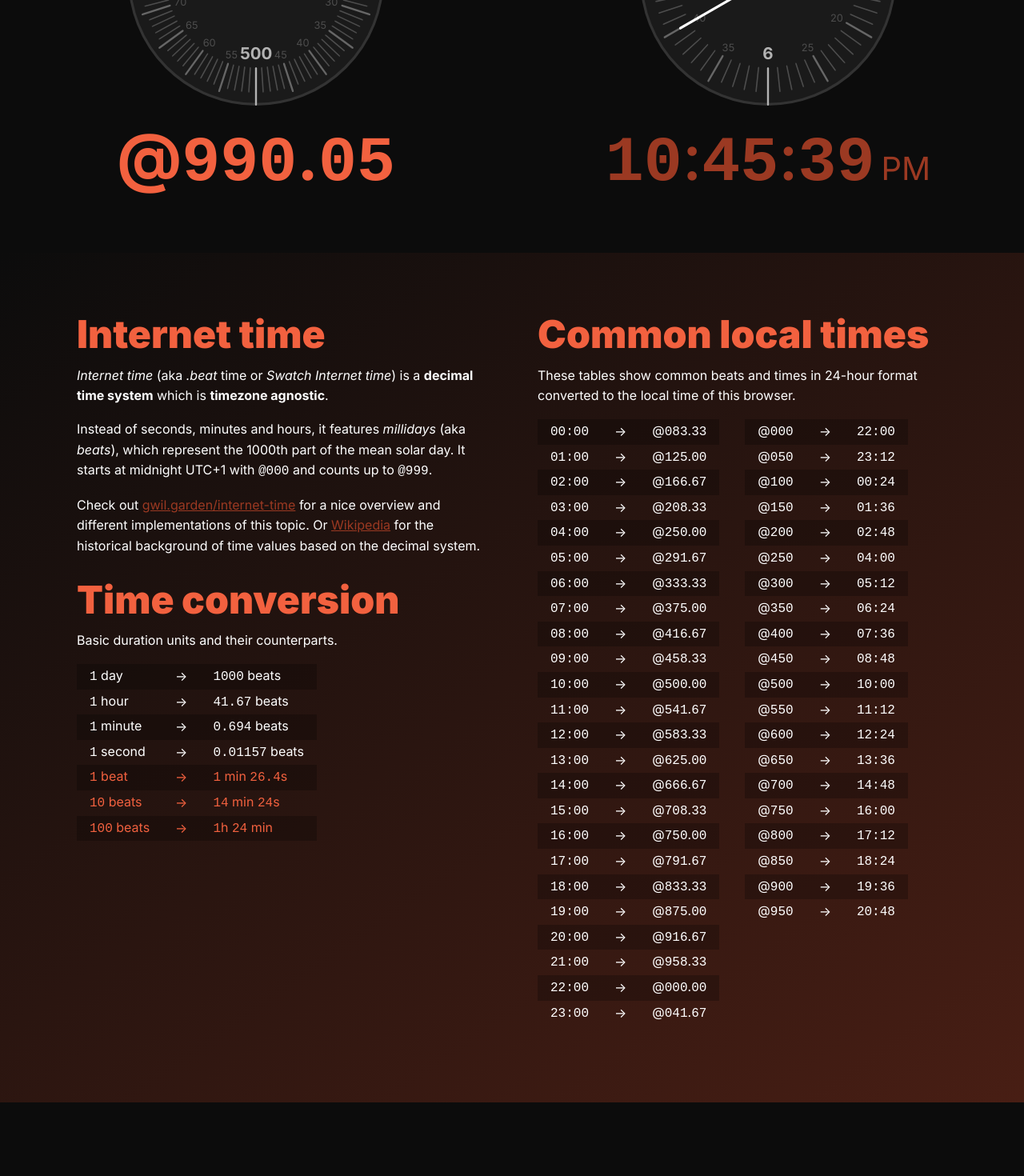
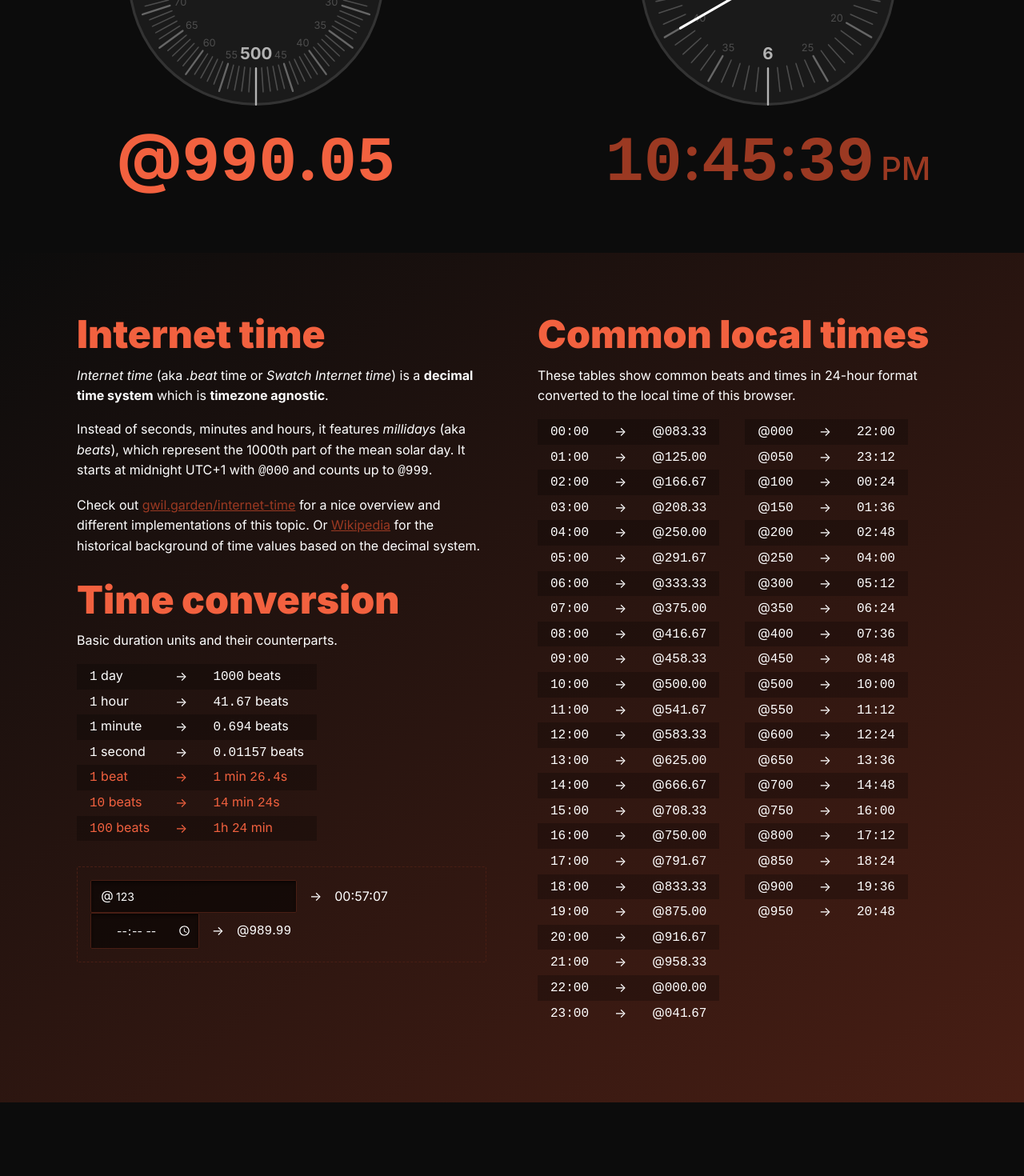
Before and after one commit to devmount/millidays, a Vue app: page / in a window 1280 px wide. Shown: the part 300-1770 px from the top of the page at 80% size. Built offline with nearby package versions, Linux system fonts and the light colour scheme.

Commit message:
➕️ Add input conversion (wip)

```diff
--- a/src/App.vue
+++ b/src/App.vue
@@ -1,8 +1,10 @@
 <script setup lang="ts">
-import { onMounted, ref } from 'vue';
+import { computed, onMounted, ref } from 'vue';
 import { fromDateParts, now, nowParts, toDate } from '@/lib/millidays';
+import { TimeMode } from './lib/clock';
 import AnalogClock from "@/components/AnalogClock.vue";
-import { TimeMode } from './lib/clock';
+import DotBeat from "@/components/DotBeat.vue";
+import DigitalTime from './components/DigitalTime.vue';
 
 const millidays = ref(['0', '0']);
 const localtime = ref(['0', '0', '0', '']);
@@ -19,6 +21,14 @@ const timeParts = () => {
   return parts;
 };
 
+const beats = ref<number>(123);
+const convertedBeats = computed(() => beats.value
+  ? toDate(beats.value).toLocaleTimeString([], { hour: "2-digit", minute: "2-digit", second: '2-digit', hour12: false })
+  : ''
+);
+const ctime = ref();
+const convertedTime = computed(() => fromDateParts(ctime.value ?? new Date()));
+
 onMounted(() => {
   setInterval(() => {
     millidays.value = nowParts();
@@ -33,15 +43,12 @@ onMounted(() => {
     <!-- Millidays -->
     <section class="beats">
       <analog-clock title="Internet" :mode="TimeMode.Millidays" />
-      <h1>@<code>{{ millidays[0] }}</code>.<code>{{ millidays[1] }}</code></h1>
+      <h1><dot-beat :parts="millidays" /></h1>
     </section>
     <!-- Local time -->
     <section class="local">
       <analog-clock title="Local" :mode="TimeMode.Milliseconds" />
-      <h2>
-        <code>{{ localtime[0] }}</code>:<code>{{ localtime[1] }}</code>:<code>{{ localtime[2] }}</code>
-        <small>{{ localtime[3] ?? '' }}</small>
-      </h2>
+      <h2><digital-time :parts="localtime" /></h2>
     </section>
   </header>
 
@@ -105,6 +112,24 @@ onMounted(() => {
           </tr>
         </tbody>
       </table>
+
+      <div class="conversion">
+        <div>
+          <div class="input">
+            <span class="icon">@</span>
+            <input type="number" min="0" v-model="beats" />
+          </div>
+          <span>&rarr;</span>
+          <span>{{ convertedBeats }}</span>
+        </div>
+        <div>
+          <div class="input">
+            <input type="time" v-model="ctime" />
+          </div>
+          <span>&rarr;</span>
+          <dot-beat :parts="convertedTime" />
+        </div>
+      </div>
     </section>
     <section>
 
@@ -117,16 +142,14 @@ onMounted(() => {
             <tr v-for="h in Array.from(Array(24).keys())">
               <td><code>{{ String(h).padStart(2, '0') }}:00</code></td>
               <td>&rarr;</td>
-              <td>
-                @<code>{{ fromDateParts(new Date(2026, 3, 19, h + 1, 0))[0] }}</code>.<code>{{ fromDateParts(new Date(2026, 3, 19, h + 1, 0))[1] }}</code>
-              </td>
+              <td><dot-beat :parts="fromDateParts(new Date(2026, 3, 19, h + 1, 0))" /></td>
             </tr>
           </tbody>
         </table>
         <table cellspacing="0">
           <tbody>
             <tr v-for="b in Array.from({ length: 20 }, (_, i) => i * 50)">
-              <td>@<code>{{ String(b).padStart(3, '0') }}</code></td>
+              <td><dot-beat :parts="[String(b).padStart(3, '0')]" /></td>
               <td>&rarr;</td>
               <td>
                 <code>{{ toDate(b).toLocaleTimeString([], { hour: "2-digit", minute: "2-digit", hour12: false }) }}</code>
@@ -162,25 +185,25 @@ header {
     &.beats h1,
     &.local h2 {
       font-size: 5rem;
-
-      code {
-        font-weight: 900;
-      }
-
-      small {
-        font-size: .5em;
-        margin-inline-start: .5rem;
-      }
+      font-weight: 700;
     }
 
     &.beats h1 {
       color: var(--color-accent);
-      font-weight: 700;
     }
 
     &.local h2 {
       color: var(--color-heading);
       font-weight: 500;
+
+      :deep(code) {
+        font-weight: 700;
+      }
+
+      :deep(small) {
+        font-size: .5em;
+        margin-inline-start: .5rem;
+      }
     }
   }
 }
@@ -250,4 +273,17 @@ footer {
     padding-right: 2rem;
   }
 }
+
+.conversion {
+  padding: 1rem;
+  margin-top: 2rem;
+  border: 1px dashed var(--color-border);
+  border-radius: var(--border-radius);
+
+  &>div {
+    display: flex;
+    gap: 1rem;
+    align-items: center;
+  }
+}
 </style>
--- a/src/assets/main.css
+++ b/src/assets/main.css
@@ -2,13 +2,30 @@
 
 /* semantic color variables for this project */
 :root {
+  /* Colors */
   --color-background: #0C0C0C;
   --color-border: #481E14;
   --color-heading: #9B3922;
   --color-accent: #F2613F;
   --color-text: white;
+  --color-shadow: #00000088;
+  --color-outline: color-mix(in srgb, var(--color-accent) 35%, transparent);
+  --color-bg-accent: color-mix(in hsl, var(--color-accent) 80%, black);
 
+  /* Shadows */
+  --shadow-border: 0 0 0 1px inset;
+  --shadow-inset: 0 3px .25rem 0 inset;
+  --shadow-float: 0 .25rem .75rem -.4rem;
+
+  /* Fonts */
   --font-mono: ui-monospace, SFMono-Regular, Menlo, Monaco, Consolas, 'Liberation Mono', 'Courier New', monospace;
+
+  /* Transitions */
+  --transition-color: color .1s ease, border-color .1s ease, outline-color .1s ease, background-color .1s ease;
+  --transition-outline: outline-width .1s ease;
+
+  /* Borders */
+  --border-radius: .125rem;
 }
 
 *,
@@ -16,10 +33,10 @@
 *::after {
   box-sizing: border-box;
   margin: 0;
-  font-weight: 400;
 }
 
 body {
+  color-scheme: dark;
   min-height: 100vh;
   color: var(--color-text);
   background: var(--color-background);
@@ -50,3 +67,59 @@ a {
     color: var(--color-accent);
   }
 }
+
+input {
+  background-color: var(--color-shadow);
+  color: var(--color-text);
+  box-shadow:
+    var(--color-border) var(--shadow-border),
+    var(--color-shadow) var(--shadow-inset);
+  font-family: inherit;
+  transition: var(--transition-outline), var(--transition-color);
+  border: 0;
+  box-sizing: border-box;
+
+  &:hover:not(:disabled) {
+    box-shadow:
+      var(--color-accent) var(--shadow-border),
+      var(--color-shadow) var(--shadow-inset);
+  }
+
+  &:focus:not(:disabled), &:focus-within:not(:disabled) {
+    outline: 4px solid var(--color-outline);
+    box-shadow: var(--color-accent) var(--shadow-border);
+    z-index: 10;
+  }
+
+  &:disabled {
+    cursor: not-allowed;
+    background-color: var(--color-bg-muted);
+    box-shadow: none;
+  }
+}
+
+input[type="number"],
+input[type="time"],
+input[type="date"],
+input[type="datetime"],
+input[type="datetime-local"] {
+  border-radius: var(--border-radius);
+  padding: .75rem .5rem .75rem 1rem;
+  font-size: .875rem;
+}
+
+.input {
+  position: relative;
+
+  input {
+    flex-grow: 1;
+    padding-left: 2rem;
+  }
+
+  &>.icon {
+    position: absolute;
+    top: .45rem;
+    left: .825rem;
+    z-index: 15;
+  }
+}
--- /dev/null
+++ b/src/components/DigitalTime.vue
@@ -0,0 +1,12 @@
+<script setup lang="ts">
+const props = defineProps<{
+  parts: string[],
+}>()
+</script>
+
+<template>
+  <span>
+    <code>{{ parts[0] }}</code>:<code>{{ parts[1] }}</code>:<code>{{ parts[2] }}</code>
+    <small>{{ parts[3] ?? '' }}</small>
+  </span>
+</template>
--- /dev/null
+++ b/src/components/DotBeat.vue
@@ -0,0 +1,9 @@
+<script setup lang="ts">
+const props = defineProps<{
+  parts: string[],
+}>()
+</script>
+
+<template>
+  <span>@<code>{{ parts[0] }}</code><template v-if="parts[1]">.<code>{{ parts[1] }}</code></template></span>
+</template>
```
Also changed, not shown: 1 other file (tests, documents, lock files or other folders).
